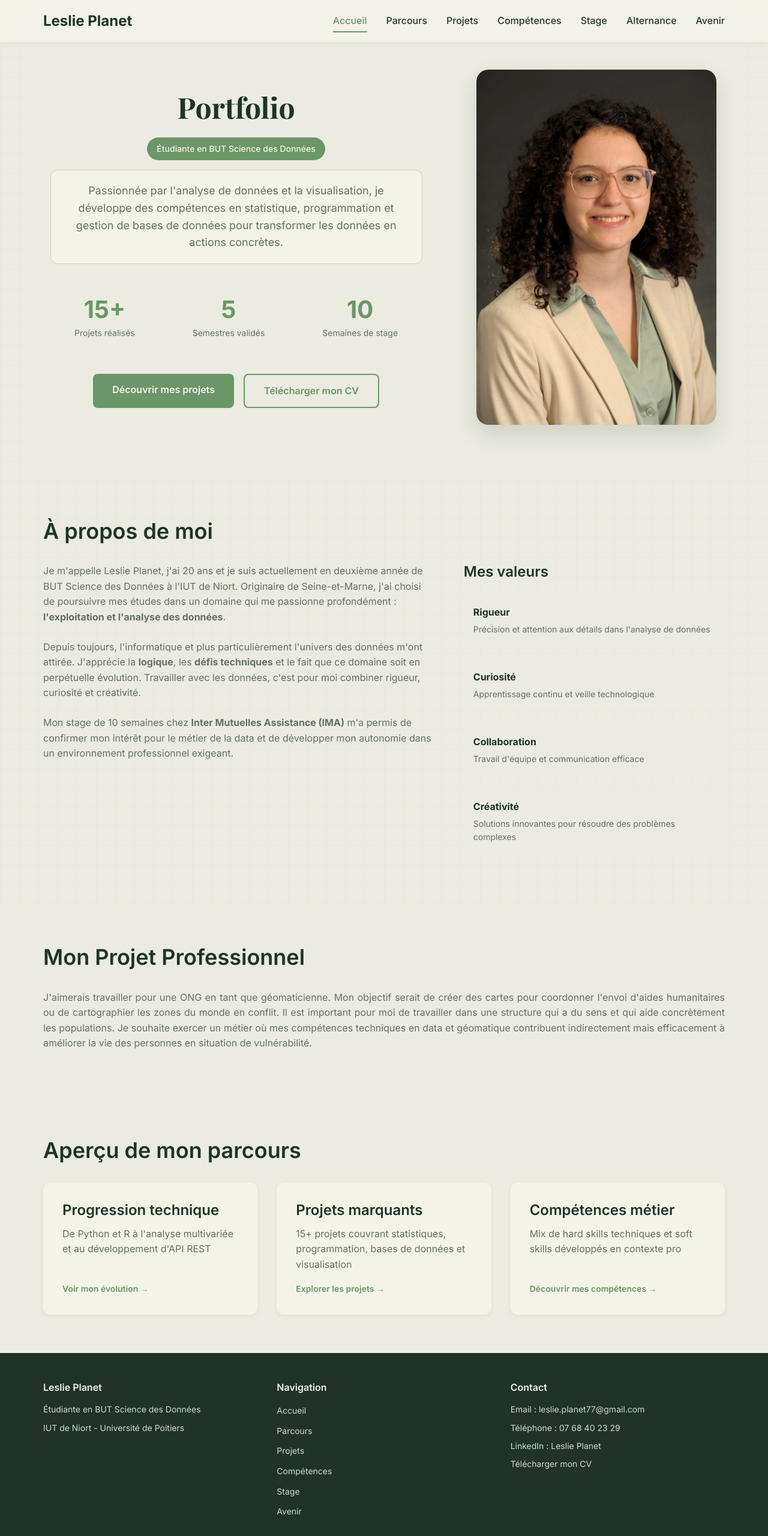
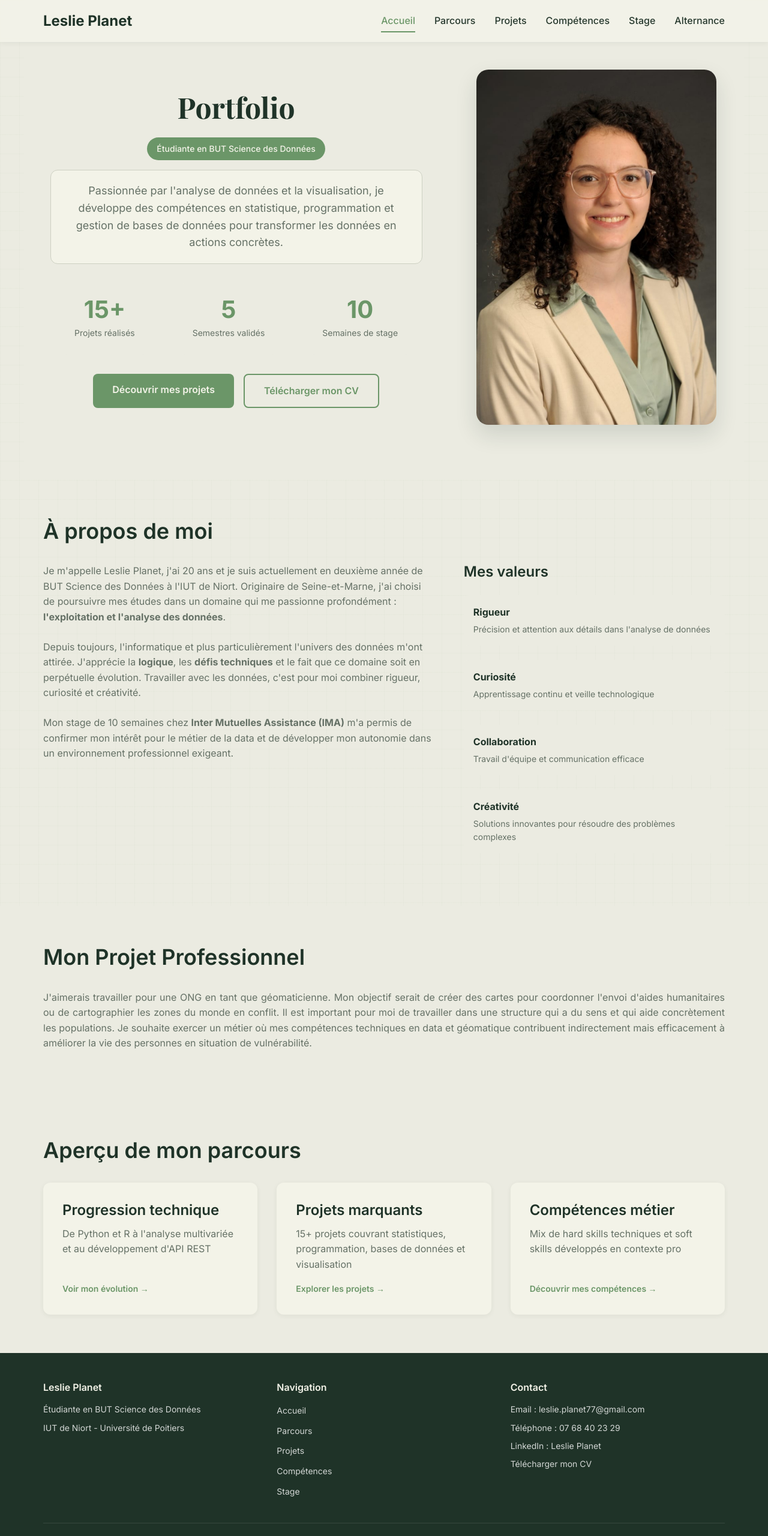
Before and after one commit to lplanet/portfolio, a plain HTML site: page index.html in a window 1280 px wide. Shown: the top 2560 px of the page at 60% size. Drawn offline with nearby package versions, Linux system fonts and the light colour scheme.

Commit message:
feat: remove 'Avenir' link from navigation across multiple pages

```diff
--- a/index.html
+++ b/index.html
@@ -17,7 +17,6 @@
                 <li><a href="competences.html" class="nav-link">Compétences</a></li>
                 <li><a href="stage.html" class="nav-link">Stage</a></li>
                 <li><a href="alternance.html" class="nav-link">Alternance</a></li>
-                <li><a href="avenir.html" class="nav-link">Avenir</a></li>
             </ul>
         </div>
     </nav>
@@ -166,7 +165,6 @@
                         <li><a href="projets.html">Projets</a></li>
                         <li><a href="competences.html">Compétences</a></li>
                         <li><a href="stage.html">Stage</a></li>
-                        <li><a href="avenir.html">Avenir</a></li>
                     </ul>
                 </div>
                 <div class="footer-section">
```
Also changed, not shown: alternance.html (+0 -1 lines), avenir.html (+0 -2 lines), competences.html (+0 -2 lines), parcours.html (+0 -2 lines), projets.html (+0 -2 lines), stage.html (+0 -2 lines).
